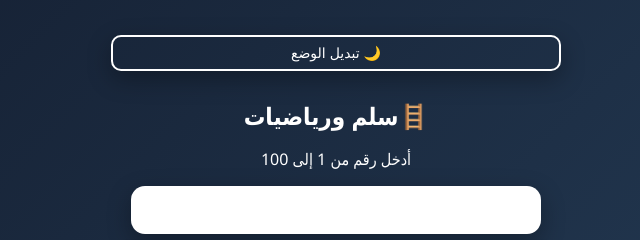
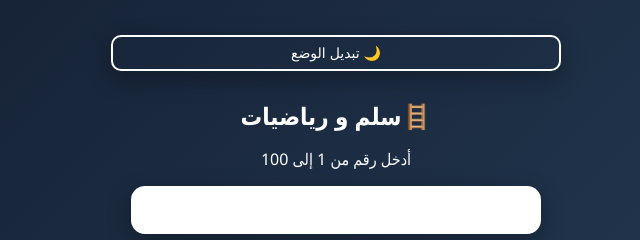
Before and after one commit to REDDANGERZ/Math-ladder, a plain HTML site: page index.html in a window 1280 px wide. Shown: the top 240 px of the page, 304-944 px from the left. Drawn offline with Linux system fonts and the light colour scheme.

Commit message:
Fix spacing in heading for clarity
Corrected spacing in the heading for better readability.

```diff
--- a/index.html
+++ b/index.html
@@ -104,7 +104,7 @@ color:black;
 
 <button class="toggle" onclick="toggleDark()">🌙 تبديل الوضع</button>
 
-<h1>🪜سلم ورياضيات</h1>
+<h1>🪜سلم و رياضيات</h1>
 
 <div id="home">
 <p>أدخل رقم من 1 إلى 100</p>
```
